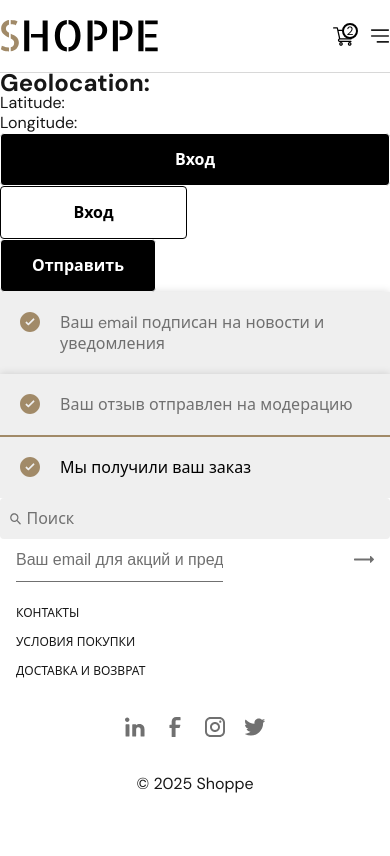
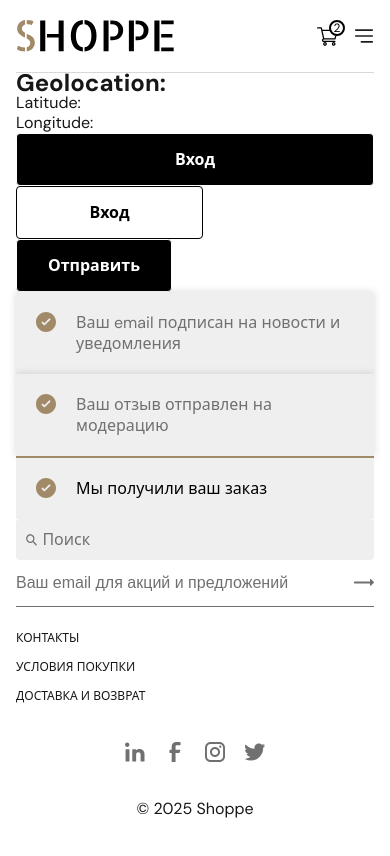
Before and after one commit to ministrov/shoppe-ecommerce-next, a Next.js app: page / in a window 390 px wide. Shown: the top 856 px of the page. Built offline with nearby package versions, Linux system fonts and the light colour scheme; no server answers.

Commit message:
feat: add a mobile and tablet version of footer component

```diff
--- a/app/globals.css
+++ b/app/globals.css
@@ -38,3 +38,10 @@ a {
   max-width: 1248px;
   margin: 0 auto;
 }
+
+@media screen and (max-width: 1285px) {
+  .container {
+    margin: 0;
+    padding: 0 16px;
+  }
+}
--- a/components/buttonLink/ButtonLink.module.css
+++ b/components/buttonLink/ButtonLink.module.css
@@ -25,8 +25,8 @@
 
 .count {
   position: absolute;
-  top: -3px;
-  left: 9px;
+  top: -6px;
+  left: 12px;
   display: flex;
   align-items: center;
   justify-content: center;
--- a/components/inputField/InputField.module.css
+++ b/components/inputField/InputField.module.css
@@ -2,6 +2,7 @@
   width: 100%;
   padding: 12px 0;
   font-size: 16px;
+  line-height: 22px;
   font-weight: 400;
   color: var(--black);
   border: none;
@@ -11,3 +12,10 @@
 .input::placeholder {
   color: var(--light-gray);
 }
+
+@media screen and (max-width: 375px) {
+  .input {
+    font-size: 12px;
+    line-height: 18px;
+  }
+}
--- a/layouts/footer/Footer.module.css
+++ b/layouts/footer/Footer.module.css
@@ -2,10 +2,7 @@
   display: flex;
   flex-direction: column;
   gap: 50px;
-  max-width: 1248px;
-  margin: 0 auto;
-  padding: 0 16px;
-  padding-bottom: 68px;
+  padding-bottom: 24px;
 }
 .footer hr {
   height: 1px;
@@ -48,15 +45,8 @@
   display: flex;
   justify-content: space-between;
   align-items: center;
+  width: 396px;
 }
-
-.footer__input {
-  width: 396px;
-  display: flex;
-  justify-content: space-between;
-  align-items: center;
-}
-
 .footer__subscribe {
   position: absolute;
   right: 0;
@@ -105,9 +95,9 @@
     align-items: normal;
   }
 
-  .footer__input {
-    width: 100%;
-  }
+  /* .footer__input {
+    width: initial;
+  } */
 }
 
 @media screen and (max-width: 575px) {
@@ -133,6 +123,10 @@
     font-size: 12px;
     line-height: 20px;
   }
+
+  .footer__form {
+    width: 100%;
+  }
 }
 
 @media screen and (max-width: 375px) {
--- a/layouts/footer/Footer.tsx
+++ b/layouts/footer/Footer.tsx
@@ -20,9 +20,13 @@ export const Footer = () => {
             <Link href='#'>Доставка и возврат</Link>
           </li>
         </ul>
-        <div className={styles.footer__form}>
-          <form action='#' method='POST'>
-            <InputField className={styles.footer__input} placeholder='Ваш email для акций и предложений' />
+        <div>
+          <form className={styles.footer__form} action='#' method='POST'>
+            <InputField
+              className={styles.footer__input}
+              name='subscribe'
+              placeholder='Ваш email для акций и предложений'
+            />
             <button className={styles.footer__subscribe} type='submit' name='subscribe'>
               <Image src='/arrow-right.svg' width={20} height={20} alt='Subscribe icon' />
             </button>
--- a/layouts/header/Header.module.css
+++ b/layouts/header/Header.module.css
@@ -103,10 +103,6 @@
 }
 
 @media screen and (max-width: 320px) {
-  .header {
-    padding-top: 0;
-    padding-bottom: 0;
-  }
   .cartCount {
     display: flex;
   }
```
